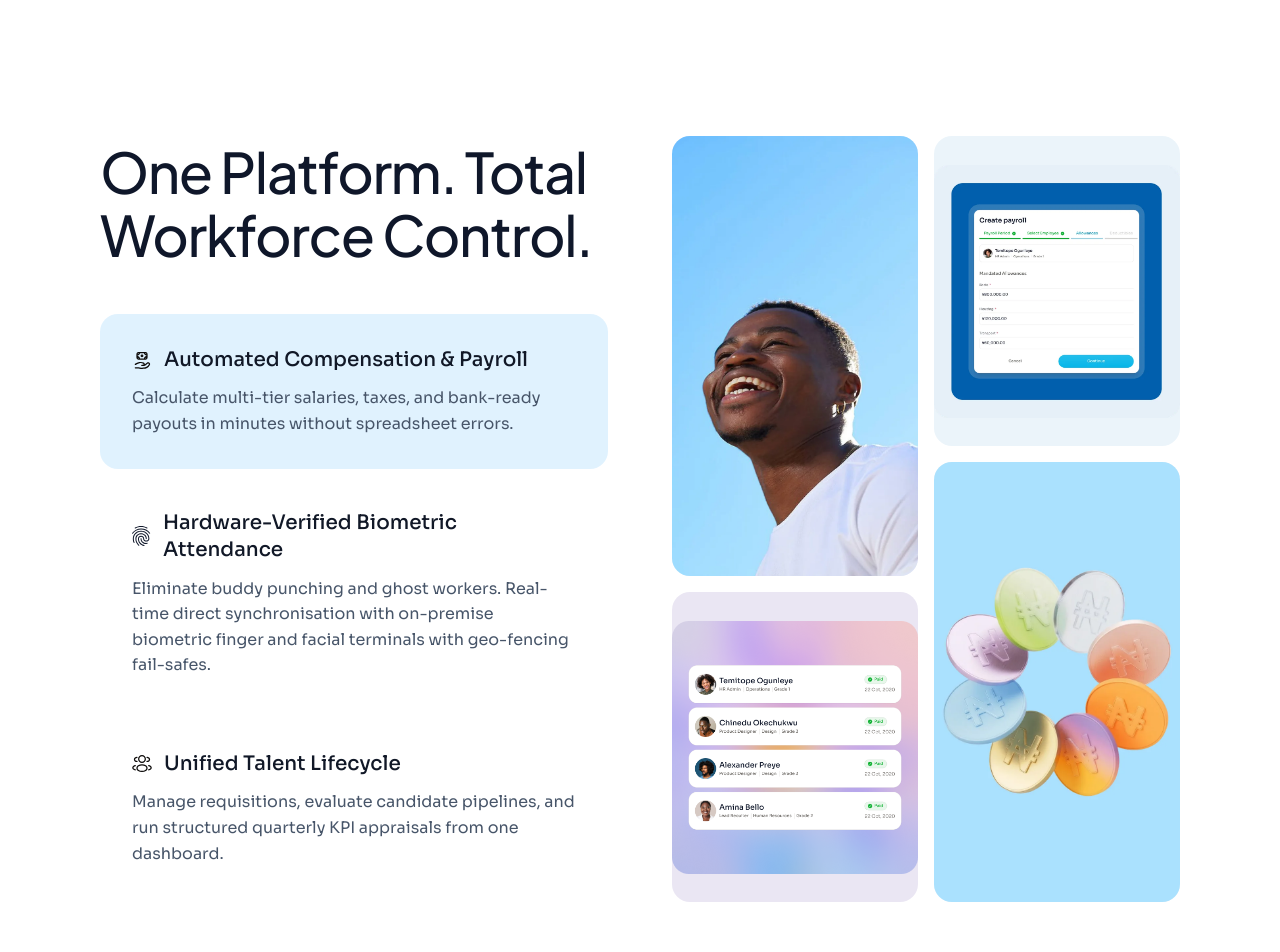
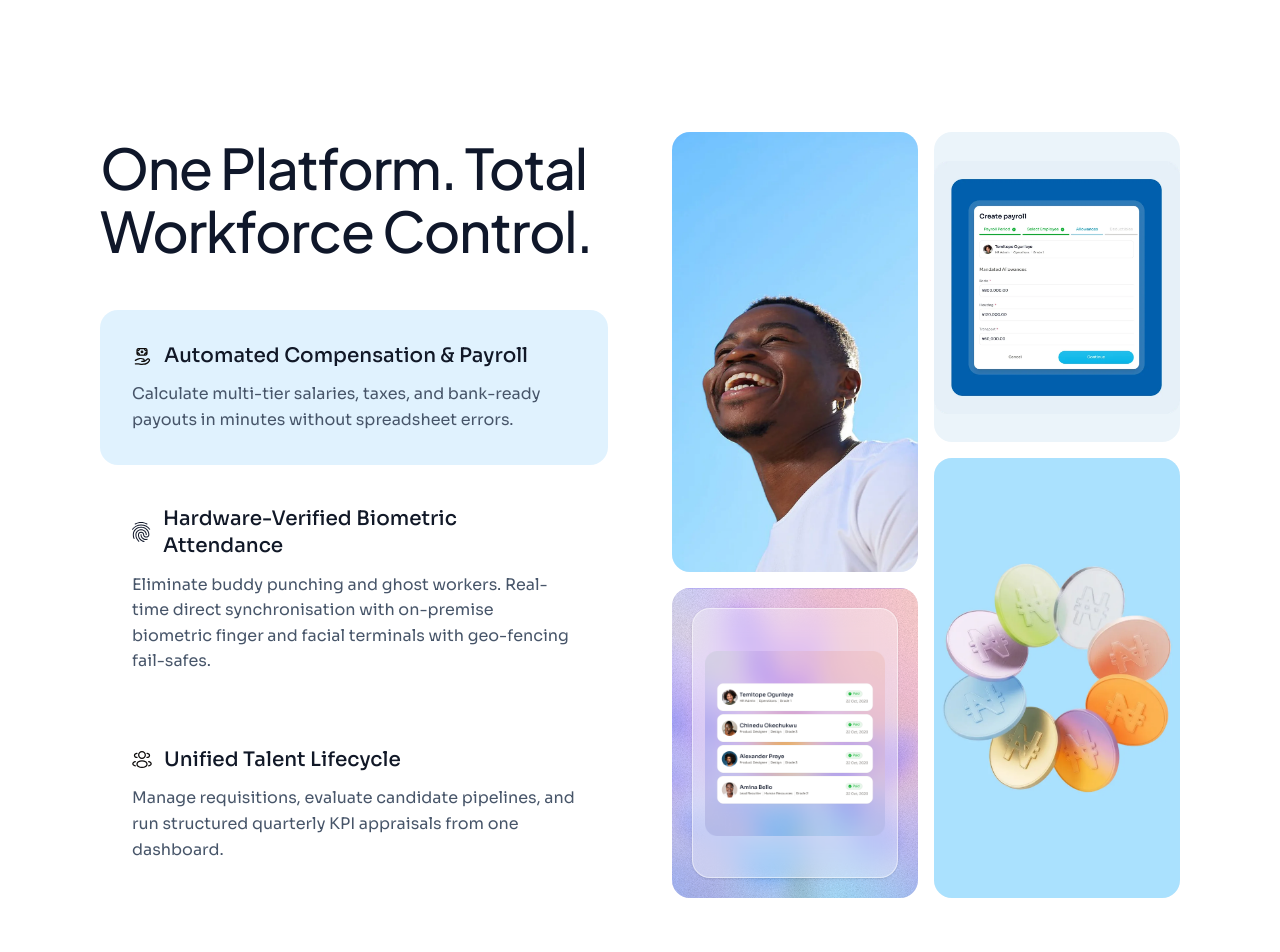
Before and after one commit to onwukauchechukwuken-wq/heckerpeople-landing, a Next.js app: page / in a window 1280 px wide. Shown: the part 1500-2452 px from the top of the page. Built offline with nearby package versions, Linux system fonts and the light colour scheme.

Commit message:
Enhance BentoImageTile with bgImage and frostedCard
Added optional properties 'bgImage' and 'frostedCard' to the BentoImageTile interface. Updated the BentoTile and Bento components to utilize these new properties for enhanced styling and functionality.

```diff
--- a/src/components/landing/platform-tabs.tsx
+++ b/src/components/landing/platform-tabs.tsx
@@ -18,6 +18,8 @@ interface BentoImageTile {
   src: string;
   alt: string;
   bgClass?: string;
+  bgImage?: string;
+  frostedCard?: boolean;
 }
 
 const PLATFORM_TABS: PlatformTab[] = [
@@ -63,6 +65,8 @@ const BENTO_BY_TAB: Record<
       src: "/features/card-payroll-3.png",
       alt: "Paid employee compensation records list in HeckerPeople",
       bgClass: "bg-[#EAE6F3]",
+      bgImage: "/features/bg-payroll-3.png",
+      frostedCard: true,
     },
     {
       src: "/features/tab1-payroll3.webp",
@@ -83,6 +87,8 @@ const BENTO_BY_TAB: Record<
       src: "/features/card-biometric-3.png",
       alt: "Employee attendance status card with clock-in, PTO leave, and exemption details",
       bgClass: "bg-[#F3EEF8]",
+      bgImage: "/features/bg-biometric-3.png",
+      frostedCard: true,
     },
     {
       src: "/features/tab2-biometric3.webp",
@@ -103,6 +109,8 @@ const BENTO_BY_TAB: Record<
       src: "/features/card-talent-3.png",
       alt: "Top candidate matches list in HeckerPeople",
       bgClass: "bg-[#F2F6E8]",
+      bgImage: "/features/bg-talent-3.png",
+      frostedCard: true,
     },
     {
       src: "/features/tab3-talent3.webp",
@@ -116,6 +124,63 @@ const BENTO_BY_TAB: Record<
   ],
 };
 
+function BentoTile({
+  tile,
+  heightClass,
+  defaultFitClass,
+}: {
+  tile: BentoImageTile;
+  heightClass: string;
+  defaultFitClass: "object-cover" | "object-contain";
+}) {
+  return (
+    <div
+      className={`relative ${heightClass} overflow-hidden rounded-2xl ${
+        tile.bgClass ?? "bg-slate-100"
+      }`}
+    >
+      {tile.bgImage && (
+        <img
+          src={tile.bgImage}
+          alt=""
+          aria-hidden="true"
+          className="pointer-events-none absolute inset-0 h-full w-full object-cover"
+        />
+      )}
+
+      {tile.frostedCard ? (
+        <div className="relative z-10 flex h-full w-full items-center justify-center p-4 sm:p-5">
+          <div className="relative h-full w-full overflow-hidden rounded-2xl border border-white/50 bg-white/35 p-3 shadow-sm backdrop-blur-md">
+            <div className="relative h-full w-full">
+              <Image
+                src={tile.src}
+                alt={tile.alt}
+                fill
+                unoptimized
+                loading="eager"
+                decoding="async"
+                sizes="(min-width:1024px) 25vw, 50vw"
+                className="h-full w-full rounded-xl object-contain"
+              />
+            </div>
+          </div>
+        </div>
+      ) : (
+        <Image
+          src={tile.src}
+          alt={tile.alt}
+          fill
+          unoptimized
+          loading="eager"
+          decoding="async"
+          sizes="(min-width:1024px) 25vw, 50vw"
+          className={`relative z-10 h-full w-full ${defaultFitClass}`}
+        />
+      )}
+    </div>
+  );
+}
+
 function Bento({
   tiles,
 }: {
@@ -126,65 +191,29 @@ function Bento({
   return (
     <div className="grid grid-cols-2 gap-4">
       <div className="flex flex-col gap-4">
-        <div className="relative h-72 overflow-hidden rounded-2xl bg-slate-100 sm:h-96 lg:h-[440px]">
-          <Image
-            src={col1Tall.src}
-            alt={col1Tall.alt}
-            fill
-            unoptimized
-            loading="eager"
-            decoding="async"
-            sizes="(min-width:1024px) 25vw, 50vw"
-            className="h-full w-full object-cover"
-          />
-        </div>
-        <div
-          className={`relative h-48 overflow-hidden rounded-2xl sm:h-64 lg:h-[310px] ${
-            col1Short.bgClass ?? "bg-slate-100"
-          }`}
-        >
-          <Image
-            src={col1Short.src}
-            alt={col1Short.alt}
-            fill
-            unoptimized
-            loading="eager"
-            decoding="async"
-            sizes="(min-width:1024px) 25vw, 50vw"
-            className="h-full w-full object-contain"
-          />
-        </div>
+        <BentoTile
+          tile={col1Tall}
+          heightClass="h-72 sm:h-96 lg:h-[440px]"
+          defaultFitClass="object-cover"
+        />
+        <BentoTile
+          tile={col1Short}
+          heightClass="h-48 sm:h-64 lg:h-[310px]"
+          defaultFitClass="object-contain"
+        />
       </div>
 
       <div className="flex flex-col gap-4">
-        <div
-          className={`relative h-48 overflow-hidden rounded-2xl sm:h-64 lg:h-[310px] ${
-            col2Short.bgClass ?? "bg-slate-100"
-          }`}
-        >
-          <Image
-            src={col2Short.src}
-            alt={col2Short.alt}
-            fill
-            unoptimized
-            loading="eager"
-            decoding="async"
-            sizes="(min-width:1024px) 25vw, 50vw"
-            className="h-full w-full object-contain"
-          />
-        </div>
-        <div className="relative h-72 overflow-hidden rounded-2xl bg-slate-100 sm:h-96 lg:h-[440px]">
-          <Image
-            src={col2Tall.src}
-            alt={col2Tall.alt}
-            fill
-            unoptimized
-            loading="eager"
-            decoding="async"
-            sizes="(min-width:1024px) 25vw, 50vw"
-            className="h-full w-full object-cover"
-          />
-        </div>
+        <BentoTile
+          tile={col2Short}
+          heightClass="h-48 sm:h-64 lg:h-[310px]"
+          defaultFitClass="object-contain"
+        />
+        <BentoTile
+          tile={col2Tall}
+          heightClass="h-72 sm:h-96 lg:h-[440px]"
+          defaultFitClass="object-cover"
+        />
       </div>
     </div>
   );
@@ -196,9 +225,9 @@ export function PlatformTabs() {
   return (
     <section
       id="platform"
-      className="px-6 py-16 md:px-12 lg:px-[80px] lg:py-[100px] xl:px-[100px]"
+      className="flex min-h-screen w-full items-center px-6 py-20 md:px-12 lg:px-[80px] lg:py-24 xl:px-[100px]"
     >
-      <div className="mx-auto w-full max-w-[1620px]">
+      <div className="mx-auto w-full max-w-[1440px]">
         <div className="grid items-center gap-12 lg:grid-cols-2 lg:gap-16">
           <div>
             <h2 className="text-display max-w-[520px] font-medium text-[#0F172A]">
```
